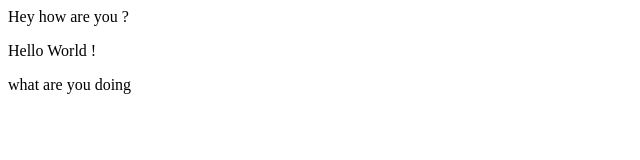
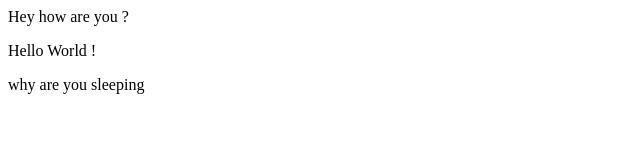
Before and after one commit to tilak7606/localRepo, a plain HTML site: page index.html in a window 1280 px wide. Shown: the full height of the page, 0-640 px from the left. Drawn offline with Linux system fonts and the light colour scheme.

Commit message:
add new featrue

```diff
--- a/index.html
+++ b/index.html
@@ -1,3 +1,3 @@
 <p>Hey how are you ?</p>
 <p>Hello World !</p>
-<p>what are you doing</p>
+<p> why are you sleeping</p>
```
